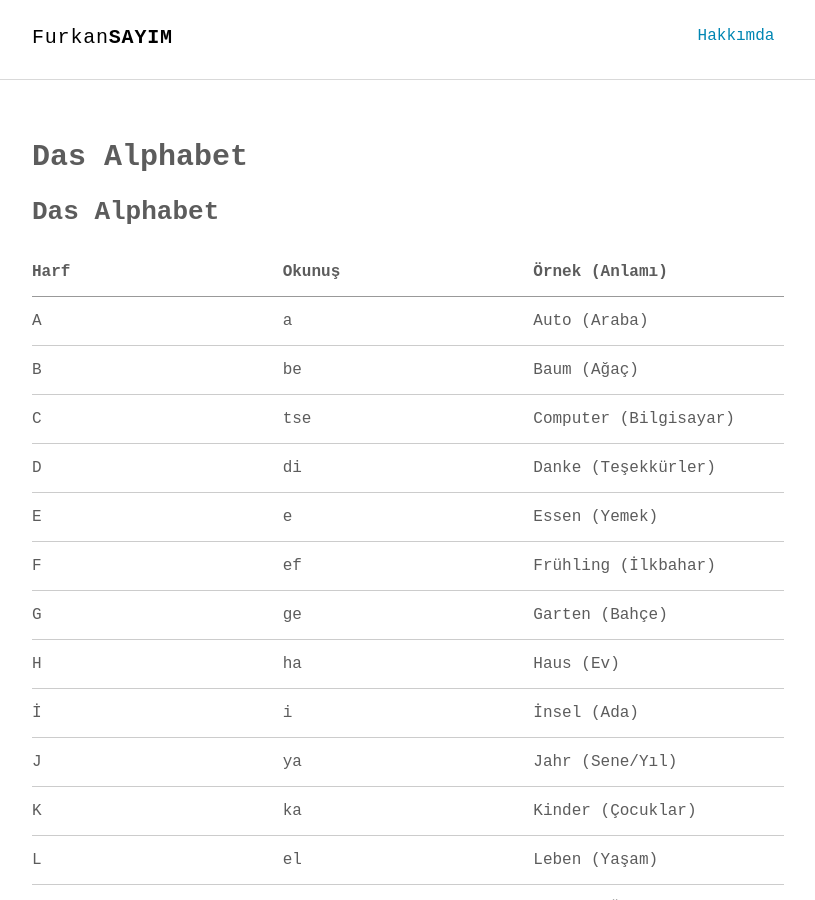
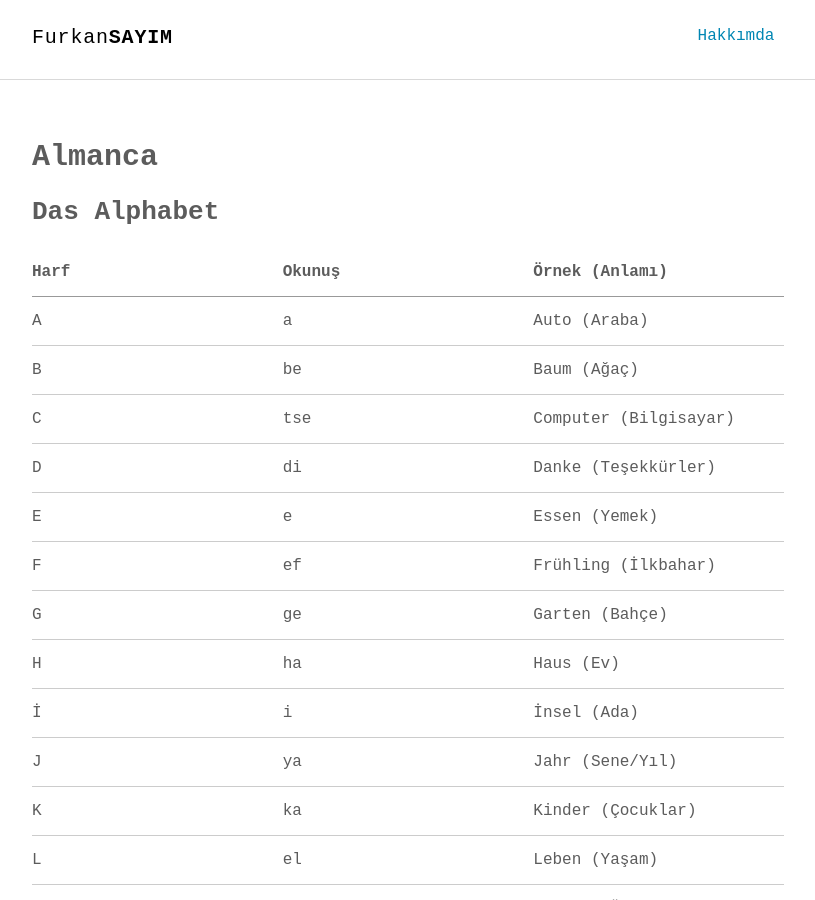
Before and after one commit to xShuden/furkansayim.github.io, a Jekyll site: the page built from almanca.md, in a window 1280 px wide and 900 px high. Shown: the whole window, without its empty margins (232-1047 px from the left). Built offline with Jekyll 4.4.1, drawn with Linux system fonts in a browser that asks for light colours; some web fonts are replaced; our own code applies the rules of GitHub Pages for plain Markdown files.

Commit message:
Update almanca.md

```diff
--- a/almanca.md
+++ b/almanca.md
@@ -1,3 +1,9 @@
+---
+layout: page
+title: Almanca
+permalink: /almanca/
+---
+
 ## Das Alphabet
 
 | Harf      | Okunuş        | Örnek (Anlamı)        |
```
